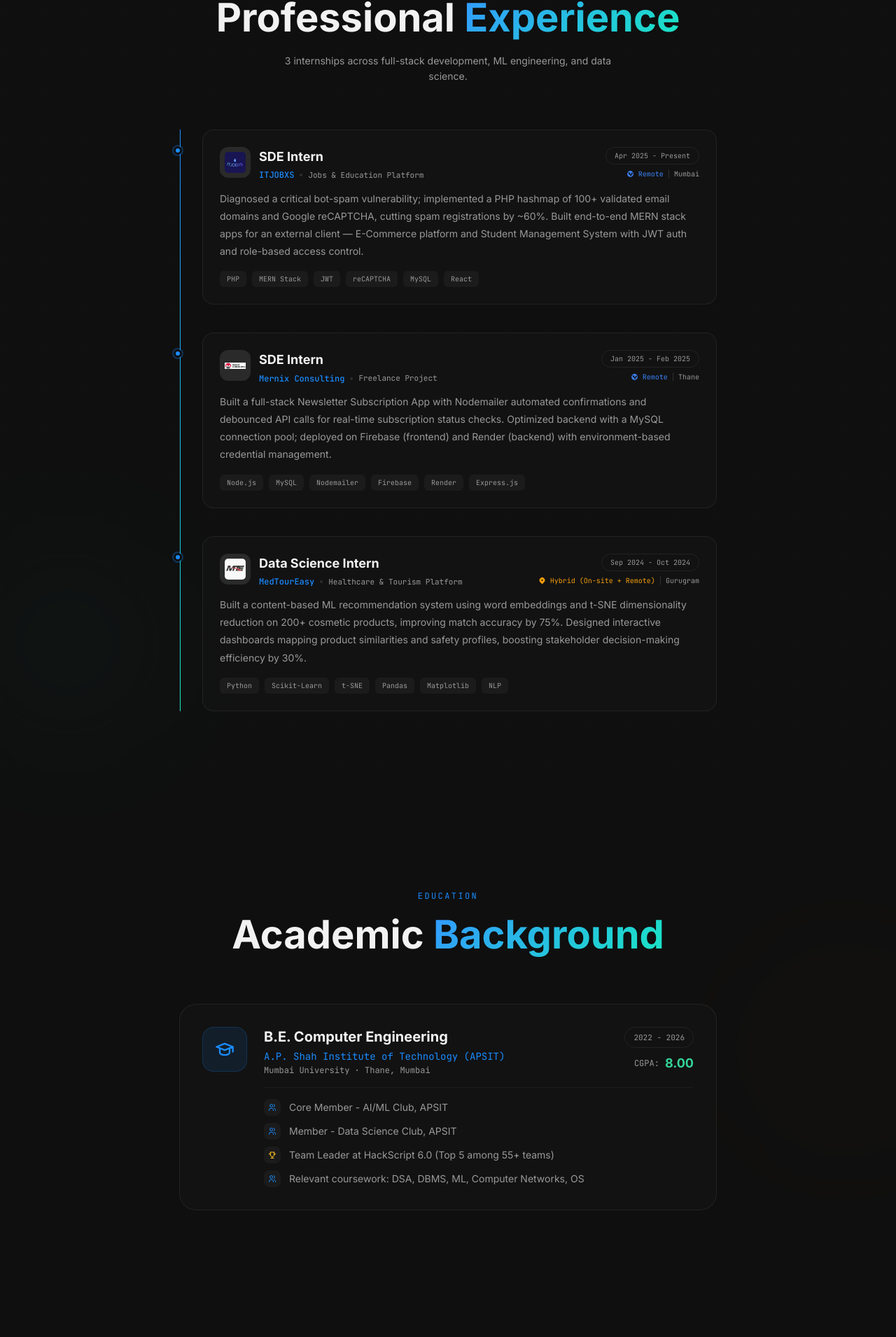
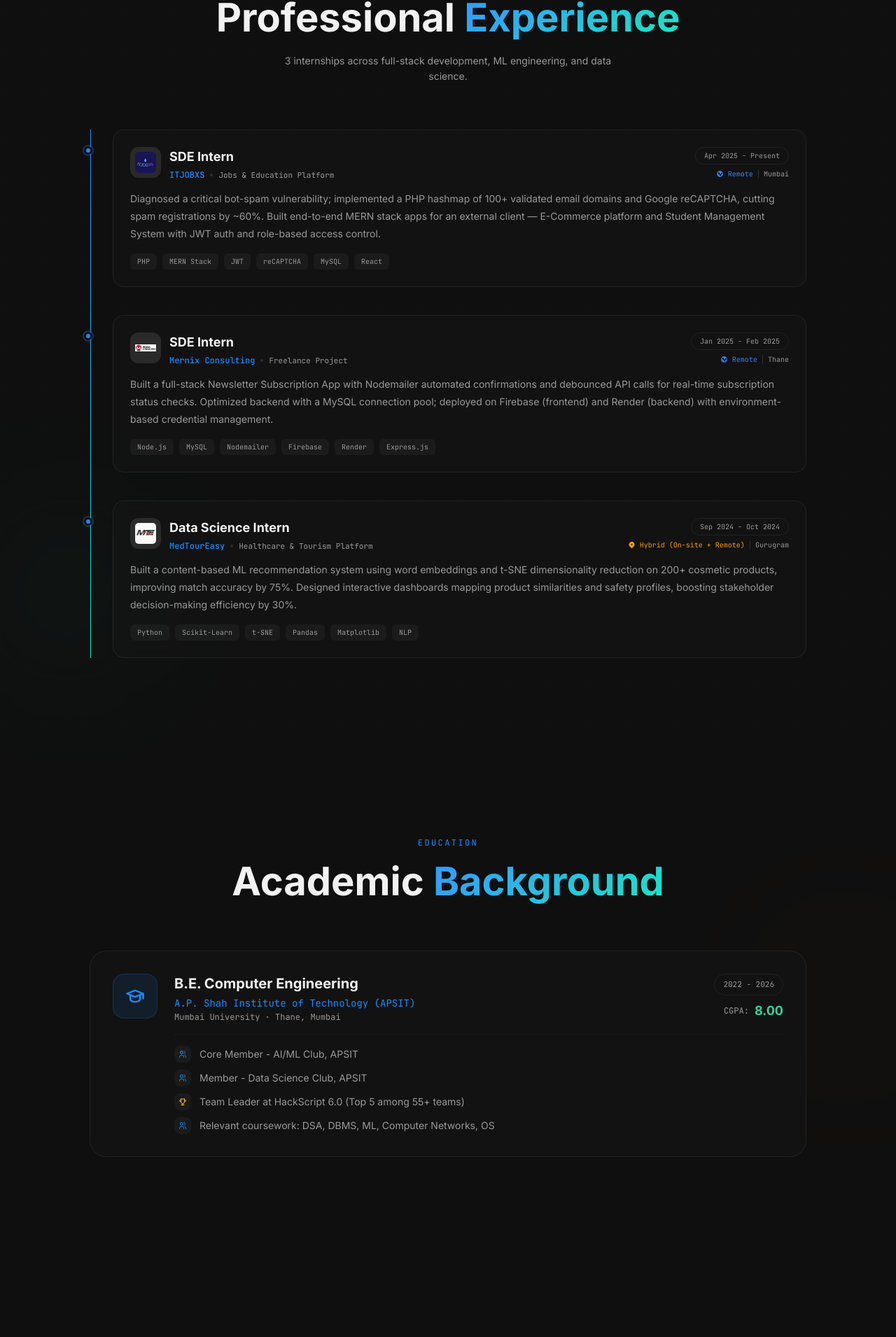
Before and after one commit to 123DS9472396/portfolio, a React (Vite) app: page / in a window 1280 px wide. Shown: the part 4374-6284 px from the top of the page at 70% size. Built offline with nearby package versions, Linux system fonts and the light colour scheme; the HTML template or start-up script is replaced by a standard one.

Commit message:
Widen sections & fix GitHub links

```diff
--- a/src/components/sections/education.tsx
+++ b/src/components/sections/education.tsx
@@ -27,7 +27,7 @@ export function EducationSection() {
           <h2 className="font-display font-bold text-[clamp(2.2rem,5vw,3.5rem)] leading-tight">Academic <span className="text-gradient">Background</span></h2>
         </div>
 
-        <div className="max-w-3xl mx-auto">
+        <div className="max-w-5xl mx-auto">
           <div className="edu-card glass-card rounded-3xl p-8 border border-border/50 hover:border-primary/25 transition-colors duration-300">
             <div className="flex flex-col sm:flex-row items-start gap-6">
               <div className="w-16 h-16 rounded-2xl bg-primary/10 border border-primary/20 flex items-center justify-center flex-shrink-0">
--- a/src/components/sections/experience.tsx
+++ b/src/components/sections/experience.tsx
@@ -35,7 +35,7 @@ export function ExperienceSection() {
           <p className="mt-4 text-muted-foreground text-sm max-w-lg mx-auto leading-relaxed">3 internships across full-stack development, ML engineering, and data science.</p>
         </div>
 
-        <div className="max-w-3xl mx-auto">
+        <div className="max-w-5xl mx-auto">
           <div className="timeline-wrap relative pl-8 border-l border-border/30">
             <div className="timeline-line absolute top-0 left-0 w-px" />
             {experienceConfig.map((item, i) => {
--- a/src/data/projects.ts
+++ b/src/data/projects.ts
@@ -23,7 +23,7 @@ export const projects: Project[] = [
     highlights: ["AI-powered warehouse recommendations using ML cosine similarity", "Multi-role authentication (Seeker, Owner, Admin) with RLS policies", "Real-time inventory tracking with live updates across 72+ warehouses", "Interactive dashboards with Recharts and 3D grid visualization", "Smart booking system with automated notifications"],
     tech: { frontend: ["React", "TailwindCSS", "Recharts", "3D Grid UI"], backend: ["Supabase", "PostgreSQL", "RLS", "ML Engine"] },
     image: "/images/projects/smartspace.jpeg",
-    github: "https://github.com/123DS9472396/smart-space",
+    github: "https://github.com/123DS9472396/smartspace",
   },
   {
     id: "omnidetector",
@@ -47,7 +47,7 @@ export const projects: Project[] = [
     highlights: ["Multi-modal input: text symptoms, medical images, voice descriptions", "Hybrid LLM + ML risk assessment engine for clinical analysis", "Evidence-based differential diagnosis with confidence scoring", "Predictive analytics for treatment outcome modeling", "Real-time medical image analysis with CNN classification"],
     tech: { frontend: ["Next.js", "TypeScript", "shadcn/ui", "Recharts"], backend: ["Python", "TensorFlow", "LLM API", "Flask", "CNN", "NLP"] },
     image: "/images/projects/ai-doctor.jpeg",
-    github: "https://github.com/123DS9472396/AI-Doctor",
+    github: "https://github.com/123DS9472396/medical-diagnostic-agent",
   },
   {
     id: "forgery-detection",
```
